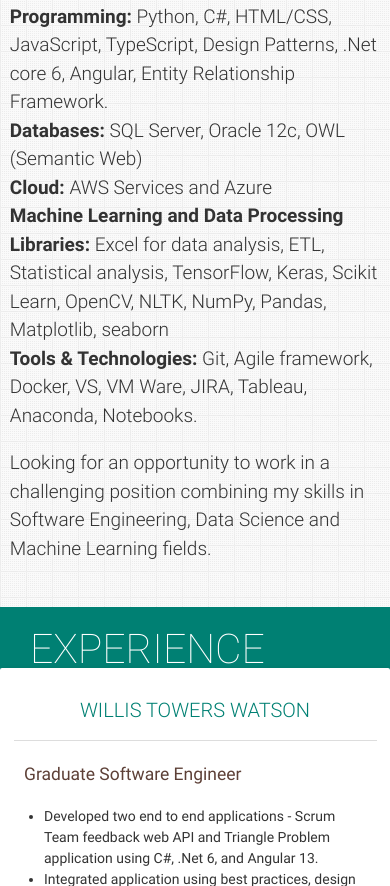
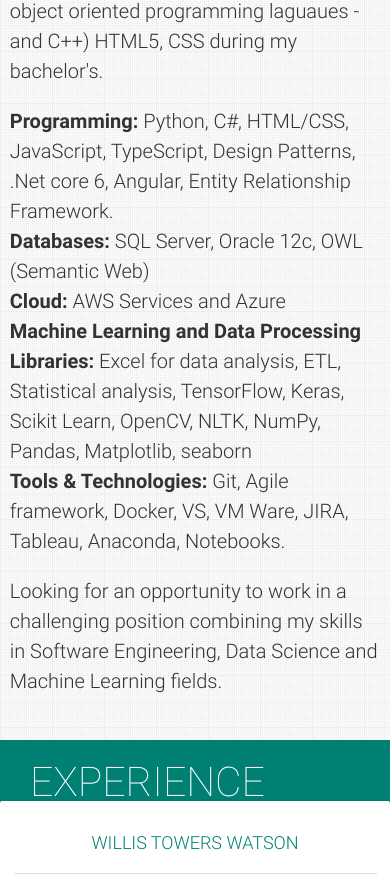
Before and after one commit to devabhakthiniprathyusha/devabhakthiniprathyusha.github.io, a plain HTML site: page index.html in a window 390 px wide. Shown: the part 1847-2733 px from the top of the page. Drawn offline with nearby package versions, Linux system fonts and the light colour scheme.

Commit message:
Update style.css

```diff
--- a/assets/css/style.css
+++ b/assets/css/style.css
@@ -16,7 +16,7 @@
 }
 
 .flow-text {
-    font-size: 19px;
+    font-size: 20px;
     line-height: 1.5;
 }
 
@@ -671,7 +671,7 @@ small {
     padding: 0;
   }
   .card .card-content .card-title {
-    font-size: 20px;
+    font-size: 18px;
     line-height: 24px;
   }
   #experience span.card-title {
```
